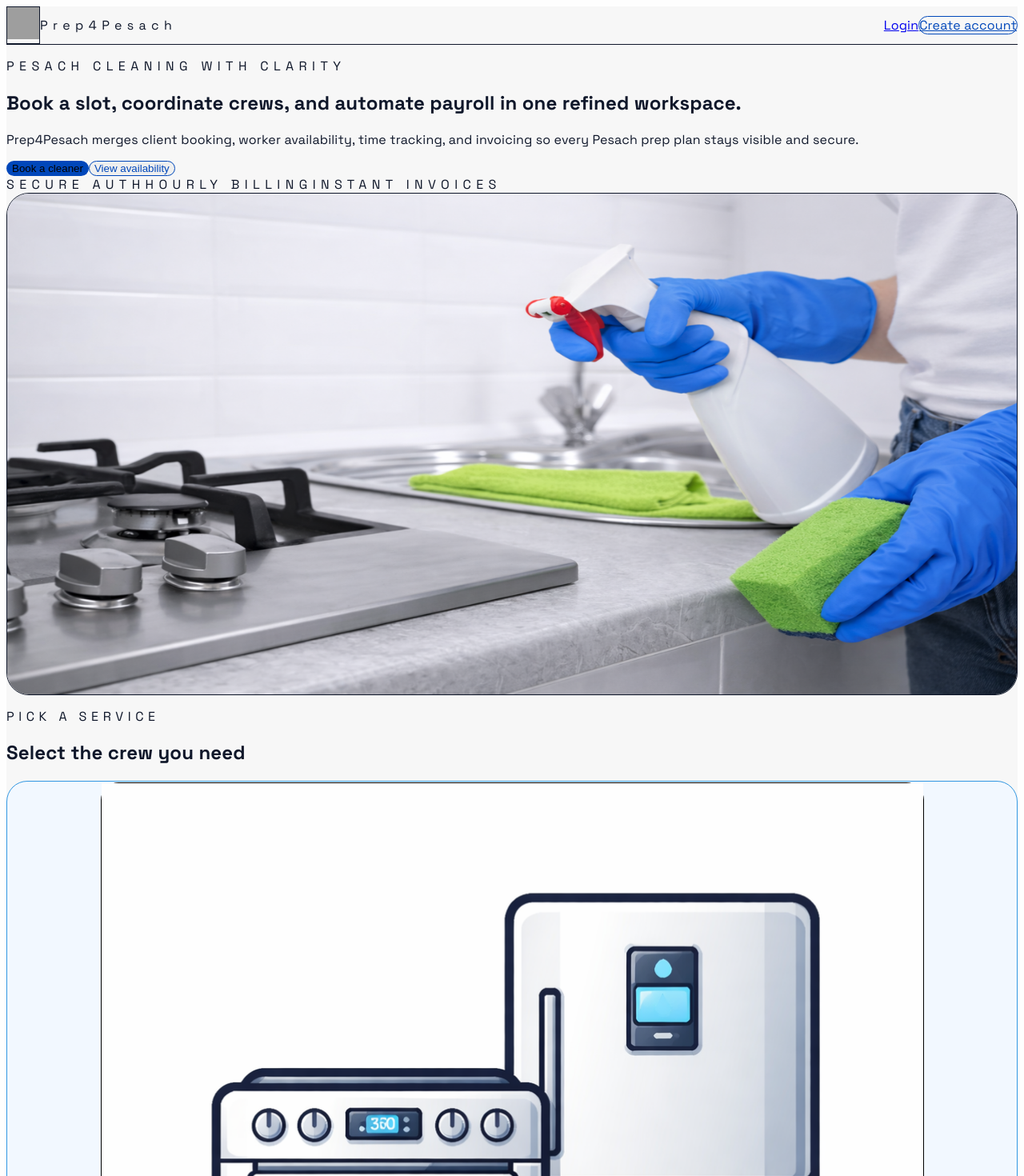
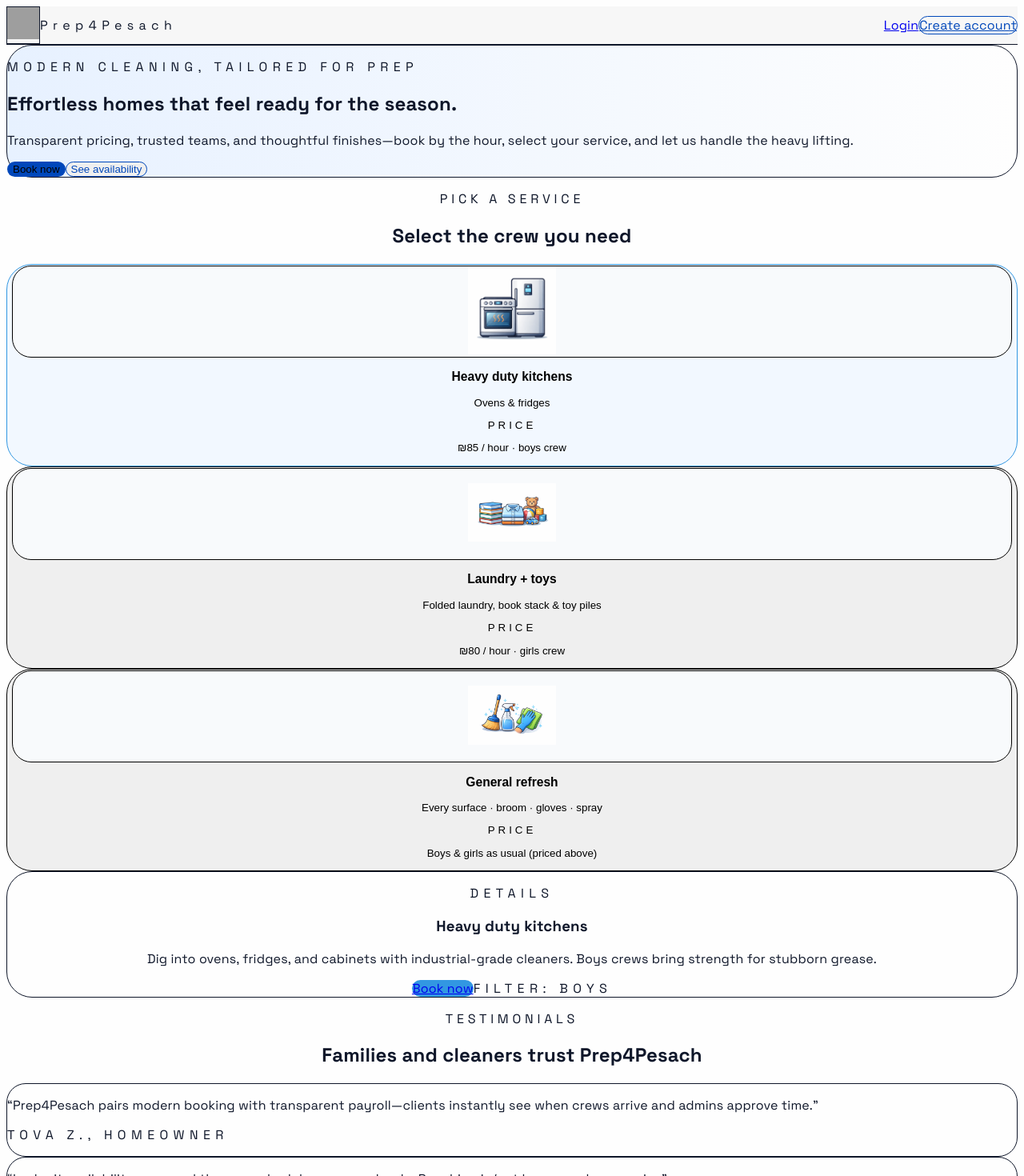
Before and after one commit to joeapter/Prep4Pesach, a Next.js app: page / in a window 1280 px wide. Shown: the top 1470 px of the page at 80% size. Built offline with nearby package versions, Linux system fonts and the light colour scheme; grey boxes are pictures that could not be loaded.

Commit message:
Update marketing site again

```diff
--- a/app/page.tsx
+++ b/app/page.tsx
@@ -1,82 +1,70 @@
 "use client";
 
-import Image from 'next/image';
-import { useMemo, useState } from 'react';
-import { Button } from '@/components/ui/button';
+import Image from "next/image";
+import { useMemo, useState } from "react";
+import { Button } from "@/components/ui/button";
 
 const services = [
   {
-    id: 'boys',
-    title: 'Heavy duty kitchens',
-    price: '₪85 / hour · boys crew',
-    description:
-      'Dig into ovens, fridges, and cabinets with industrial-grade cleaners. Boys crews bring the strength for stubborn grease.',
-    filter: 'boys',
-    icon: '/oven-icon.png'
+    id: "boys",
+    name: "Heavy duty kitchens",
+    subtitle: "Ovens & fridges",
+    price: "₪85 / hour · boys crew",
+    icon: "/oven-icon.png",
+    detail:
+      "Dig into ovens, fridges, and cabinets with industrial-grade cleaners. Boys crews bring strength for stubborn grease.",
+    filter: "boys",
   },
   {
-    id: 'girls',
-    title: 'Laundry, books & toys',
-    price: '₪80 / hour · girls crew',
-    description:
-      'Bookshelves, folded laundry, and toy organization handled with gentle detail so everything feels calm.',
-    filter: 'girls',
-    icon: '/books-icon.png'
+    id: "girls",
+    name: "Laundry + toys",
+    subtitle: "Folded laundry, book stack & toy piles",
+    price: "₪80 / hour · girls crew",
+    icon: "/books-icon.png",
+    detail:
+      "Bookshelves, laundry, and toys reset in an hour with caring hands so your home feels calm after a hectic week.",
+    filter: "girls",
   },
   {
-    id: 'general',
-    title: 'General refresh',
-    price: 'Boys + girls as usual',
-    description:
-      'Full home refresh with sweeping, dusting, and polishing—mixed crews let you see each price reflected in the schedule.',
-    filter: 'all',
-    icon: '/broom-icon.png'
-  }
+    id: "general",
+    name: "General refresh",
+    subtitle: "Every surface · broom · gloves · spray",
+    price: "Boys & girls as usual (priced above)",
+    icon: "/broom-icon.png",
+    detail:
+      "Flexible crews cover every surface with broom, gloves, sprays, and finishing touches so the space sparkles for Pesach.",
+    filter: "all",
+  },
 ];
 
 const testimonials = [
   {
-    quote:
-      '“Prep4Pesach pairs transparent booking with payroll—clients see when crews arrive and admins approve time.”',
-    author: 'Tova Z., homeowner'
+    quote: "“Prep4Pesach pairs modern booking with transparent payroll—clients instantly see when crews arrive and admins approve time.”",
+    author: "Tova Z., homeowner",
   },
   {
-    quote:
-      '“I submit availability once, and the app schedules me seamlessly. Punching in/out is reliable and fast.”',
-    author: 'Shira L., cleaner'
+    quote: "“I submit availability once and the app schedules me seamlessly. Punching in/out has never been easier.”",
+    author: "Shira L., cleaner",
   },
   {
-    quote:
-      '“Invoices auto-generate from approved time entries, so we can focus on operations instead of chasing spreadsheets.”',
-    author: 'Menachem R., admin'
-  }
+    quote: "“Invoices build from approved entries and send immediately. No spreadsheets after Pesach.”",
+    author: "Menachem R., admin",
+  },
 ];
 
-const sitemapSections = [
+const sitemap = [
   {
-    heading: 'Company',
-    links: [
-      { label: 'About us', href: '#about' },
-      { label: 'Careers', href: '/careers' },
-      { label: 'Press', href: '/press' }
-    ]
+    title: "Company",
+    items: ["About us", "Careers", "Press"],
   },
   {
-    heading: 'Services',
-    links: [
-      { label: 'Book a cleaner', href: '/book' },
-      { label: 'View availability', href: '/worker/availability' },
-      { label: 'Contact', href: '/contact' }
-    ]
+    title: "Services",
+    items: ["Heavy duty", "Laundry + toys", "General clean"],
   },
   {
-    heading: 'Support',
-    links: [
-      { label: 'Client login', href: '/login' },
-      { label: 'Employee login', href: '/mobile' },
-      { label: 'Admin console', href: '/admin' }
-    ]
-  }
+    title: "Support",
+    items: ["Email hello@prep4pesach.com", "Call +972 2 123 5678", "FAQ & scheduling"],
+  },
 ];
 
 export default function HomePage() {
@@ -85,109 +73,89 @@ export default function HomePage() {
     () => services.map((service) => ({ ...service, active: service.id === activeService.id })),
     [activeService]
   );
-
   return (
-    <div className="space-y-20 pb-16">
-      <section className="grid gap-8 lg:grid-cols-[1fr_1fr]">
-        <div className="space-y-6 py-6">
-          <p className="text-sm font-semibold uppercase tracking-[0.4em] text-slate-500">Pesach cleaning with clarity</p>
-          <h1 className="text-4xl font-semibold text-slate-900 md:text-5xl">
-            Book a slot, coordinate crews, and automate payroll in one refined workspace.
+    <div className="min-h-screen bg-[#fefefe] px-4">
+      <main className="mx-auto max-w-6xl space-y-20 py-10">
+        <section className="relative rounded-[32px] border border-slate-100 bg-gradient-to-r from-[#e7f1ff] to-white p-8 shadow-2xl shadow-slate-200">
+          <div className="absolute inset-0 rounded-[32px] bg-[url('/banner.png')] bg-cover bg-center opacity-70" />
+          <div className="relative space-y-6 text-white max-w-xl">
+            <p className="text-sm font-semibold uppercase tracking-[0.4em] text-white/80">Modern cleaning, tailored for prep</p>
+            <h1 className="text-4xl font-bold leading-tight md:text-5xl">
+              Effortless homes that feel ready for the season.
             </h1>
-          <p className="text-lg text-slate-600">
-            Prep4Pesach merges client booking, worker availability, time tracking, and invoicing so every Pesach prep
-            plan stays visible and secure.
+            <p className="text-base text-white/90">
+              Transparent pricing, trusted teams, and thoughtful finishes—book by the hour, select your service, and let us
+              handle the heavy lifting.
             </p>
             <div className="flex flex-wrap gap-4">
-            <Button>Book a cleaner</Button>
-            <Button variant="ghost">View availability</Button>
+              <Button>Book now</Button>
+              <Button variant="ghost">See availability</Button>
             </div>
-          <div className="flex flex-wrap gap-6 text-xs uppercase tracking-[0.4em] text-slate-400">
-            <span>Secure auth</span>
-            <span>Hourly billing</span>
-            <span>Instant invoices</span>
-          </div>
-        </div>
-        <div className="relative overflow-hidden rounded-[28px] border border-slate-100 bg-slate-50 shadow-2xl shadow-slate-200">
-          <Image
-            src="/banner.png"
-            alt="Kitchen being cleaned"
-            width={1200}
-            height={600}
-            className="h-full w-full object-cover"
-            priority
-          />
-          <div className="absolute inset-0 bg-gradient-to-b from-transparent via-transparent to-white/90" />
           </div>
         </section>
 
-      <section className="space-y-8">
-        <div className="space-y-2">
-          <p className="text-xs uppercase tracking-[0.35em] text-slate-500">Pick a service</p>
+        <section id="book" className="space-y-8">
+          <div className="space-y-2 text-center">
+            <p className="text-xs uppercase tracking-[0.3em] text-slate-500">Pick a service</p>
             <h2 className="text-3xl font-semibold text-slate-900">Select the crew you need</h2>
           </div>
-
           <div className="grid gap-6 md:grid-cols-3">
-          {tiles.map((tile) => (
+            {tiles.map((service) => (
               <button
-              key={tile.id}
+                key={service.id}
                 type="button"
-              onClick={() => setActiveService(tile)}
-              className={`flex flex-col items-center gap-4 rounded-[26px] border p-6 text-center transition hover:-translate-y-1 hover:border-[#3297e2] ${
-                tile.active ? 'border-[#3297e2] bg-[#f2f8ff]' : 'border-slate-200 bg-white'
+                className={`rounded-[32px] border p-6 text-center shadow-lg shadow-slate-100 transition ${
+                  service.active
+                    ? "border-[#3297e2] bg-[#f2f8ff]"
+                    : "border-slate-200 bg-white hover:-translate-y-1 hover:border-[#3297e2]"
                 }`}
+                onClick={() => setActiveService(service)}
               >
-              <div className="h-32 w-32 rounded-[22px] border border-slate-100 bg-[#f8fafc] p-4">
-                <Image src={tile.icon} alt={tile.title} width={120} height={120} className="h-full w-full object-contain" />
+                <div className="mx-auto h-28 w-28 rounded-[24px] border border-slate-100 bg-[#f8fafc] p-4">
+                  <Image src={service.icon} alt={service.name} width={110} height={110} className="object-contain" />
                 </div>
-              <div className="space-y-1">
-                <p className="text-xl font-semibold text-slate-900">{tile.title}</p>
-                <p className="text-sm uppercase tracking-[0.4em] text-slate-500">Price</p>
-                <p className="text-sm text-slate-600">{tile.price}</p>
-              </div>
+                <h3 className="mt-4 text-xl font-semibold text-slate-900">{service.name}</h3>
+                <p className="text-sm text-slate-500">{service.subtitle}</p>
+                <p className="mt-2 text-sm font-semibold uppercase tracking-[0.3em] text-slate-500">Price</p>
+                <p className="text-sm text-slate-600">{service.price}</p>
               </button>
             ))}
           </div>
-
-        <div className="rounded-[28px] border border-slate-200 bg-white p-6 shadow-xl shadow-slate-200">
-          <div className="flex flex-col gap-4 md:flex-row md:items-center md:justify-between">
-            <div>
-              <p className="text-sm uppercase tracking-[0.35em] text-slate-500">Details</p>
-              <h3 className="text-2xl font-semibold text-slate-900">{activeService.title}</h3>
-              <p className="text-sm text-slate-600">{activeService.description}</p>
-            </div>
-            <div className="flex flex-col gap-3 text-right">
+          <div className="rounded-[32px] border border-slate-200 bg-white p-6 text-center text-slate-600 shadow-md shadow-slate-100">
+            <p className="text-sm uppercase tracking-[0.4em] text-slate-400">Details</p>
+            <h3 className="text-2xl font-semibold text-slate-900">{activeService.name}</h3>
+            <p className="py-4 text-base">{activeService.detail}</p>
+            <div className="flex justify-center gap-4">
               <a
                 href={`/book?filter=${activeService.filter}`}
-                className="rounded-full border border-[#3297e2] px-5 py-2 text-sm font-semibold text-[#3297e2] transition hover:bg-[#3297e2] hover:text-white"
+                className="rounded-full bg-[#3297e2] px-6 py-2 text-sm font-semibold text-white shadow-lg shadow-[#3297e2]/40"
               >
                 Book now
               </a>
               <span className="text-xs uppercase tracking-[0.4em] text-slate-400">
-                Filter: {activeService.filter.toUpperCase()}
+                Filter: {activeService.filter}
               </span>
-            </div>
             </div>
           </div>
         </section>
 
-      <section className="space-y-6">
-        <div className="space-y-2">
-          <p className="text-xs uppercase tracking-[0.35em] text-slate-500">Testimonials</p>
+        <section id="testimonials" className="space-y-6">
+          <div className="text-center space-y-2">
+            <p className="text-xs uppercase tracking-[0.3em] text-slate-500">Testimonials</p>
             <h2 className="text-3xl font-semibold text-slate-900">Families and cleaners trust Prep4Pesach</h2>
           </div>
           <div className="grid gap-6 md:grid-cols-3">
-          {testimonials.map((item) => (
-            <div key={item.quote} className="rounded-[26px] border border-slate-200 bg-white p-6 shadow-sm">
-              <p className="text-sm leading-relaxed text-slate-600">“{item.quote}”</p>
-              <p className="pt-4 text-xs uppercase tracking-[0.3em] text-slate-400">{item.author}</p>
+            {testimonials.map((testimonial) => (
+              <div key={testimonial.quote} className="rounded-[24px] border border-slate-200 bg-white p-6 shadow-sm">
+                <p className="text-sm leading-relaxed text-slate-600">{testimonial.quote}</p>
+                <p className="mt-4 text-xs uppercase tracking-[0.4em] text-slate-400">{testimonial.author}</p>
               </div>
             ))}
           </div>
         </section>
 
-      <section className="rounded-[28px] border border-slate-200 bg-white p-8 shadow-xl shadow-slate-200">
-        <div className="flex flex-col gap-4 md:flex-row md:items-center md:justify-between">
+        <section id="contact" className="rounded-[32px] border border-slate-200 bg-white p-8 shadow-xl shadow-slate-200">
+          <div className="flex flex-col gap-4 lg:flex-row lg:items-center lg:justify-between">
             <div>
               <p className="text-xs uppercase tracking-[0.35em] text-slate-500">Site map</p>
               <h2 className="text-2xl font-semibold text-slate-900">Navigation</h2>
@@ -198,15 +166,13 @@ export default function HomePage() {
             </div>
           </div>
           <div className="mt-8 grid gap-6 border-t border-slate-100 pt-6 md:grid-cols-3">
-          {sitemapSections.map((section) => (
-            <div key={section.heading} className="space-y-3">
-              <p className="text-xs uppercase tracking-[0.35em] text-slate-400">{section.heading}</p>
+            {sitemap.map((section) => (
+              <div key={section.title} className="space-y-3">
+                <p className="text-xs uppercase tracking-[0.35em] text-slate-400">{section.title}</p>
                 <ul className="space-y-2 text-sm text-slate-600">
-                {section.links.map((link) => (
-                  <li key={link.label}>
-                    <a href={link.href} className="transition hover:text-slate-900">
-                      {link.label}
-                    </a>
+                  {section.items.map((item) => (
+                    <li key={item}>
+                      <span className="hover:text-slate-900">{item}</span>
                     </li>
                   ))}
                 </ul>
@@ -214,6 +180,7 @@ export default function HomePage() {
             ))}
           </div>
         </section>
+      </main>
     </div>
   );
 }
```
Also changed, not shown: public/sw.js. Lines whose indentation alone changed are shown as unchanged.
